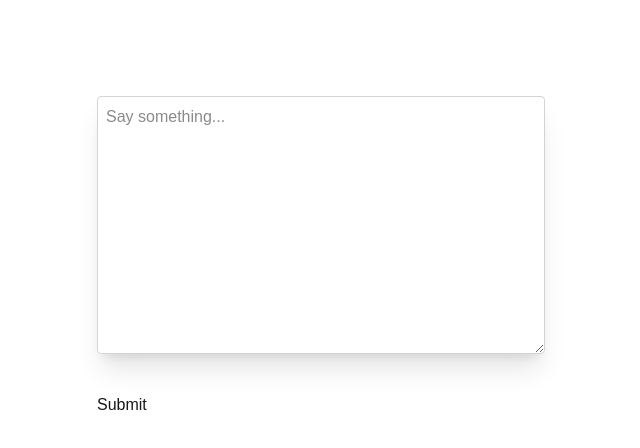
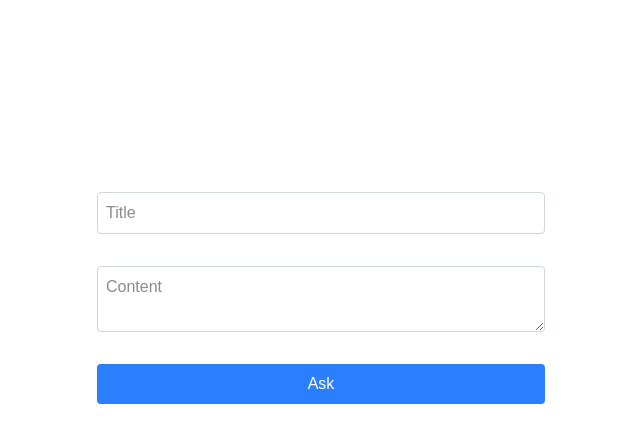
Before and after one commit to drewpereli/stack-overflow-bot, a Next.js app: page / in a window 1280 px wide. Shown: the top 448 px of the page, without its empty margins (319-959 px from the left). Built offline with nearby package versions, Linux system fonts and the light colour scheme.

Commit message:
Organize into components

```diff
--- /dev/null
+++ b/src/app/Answer.tsx
@@ -0,0 +1,75 @@
+'use client';
+
+import { useCompletion } from '@ai-sdk/react';
+import { RESPONSE_TYPES, ResponseType } from './api/completion/route';
+import { useEffect, useMemo, useState } from 'react';
+import { shuffle, randomInt } from 'es-toolkit';
+
+export default function Answer({title, content}: {title: string; content: string}) {
+  const responseTypes = useMemo(() => {
+    const responseCount = randomInt(2, 5);
+    return shuffle(RESPONSE_TYPES).slice(0, responseCount);
+  }, []);
+
+  const [currentResponseType, setCurrentResponseType] = useState<ResponseType>(responseTypes[0]);
+
+  const { completion, complete, isLoading } = useCompletion({
+    body: {
+      responseType: currentResponseType
+    },
+  });
+
+  const [status, setStatus] = useState<'initializing'|'ready'|'done'>('initializing');
+
+  const [responses, setResponses] = useState<{id: string; content: string}[]>([]);
+
+  useEffect(() => {
+    if (!isLoading && status === 'ready') {
+      complete(`${title}\n\n${content}`);
+
+      // Add a new response to the responses array with a unique ID
+      setResponses(prev => [...prev, { id: crypto.randomUUID(), content: '' }]);
+
+      const responseTypeIdx = responseTypes.indexOf(currentResponseType);
+
+      if (responseTypeIdx === responseTypes.length - 1) {
+        setStatus('done')
+      } else {
+        setCurrentResponseType(responseTypes[responseTypeIdx + 1]);
+      }
+    }
+  // eslint-disable-next-line react-hooks/exhaustive-deps
+  }, [isLoading, status]);
+
+  useEffect(() => {
+    setResponses(prev => {
+      const oldResponses = prev.slice(0, -1);
+      const newResponse = prev[prev.length - 1];
+
+      if (newResponse) {
+        return [...oldResponses, { ...newResponse, content: completion }];
+      }
+
+      return prev;
+    })
+  }, [completion]);
+
+  useEffect(() => {
+    setStatus('ready');
+  }, [])
+
+
+  return (
+    <div className="flex flex-col w-full max-w-md py-24 mx-auto stretch">
+      <h1>Answer</h1>
+
+      <div>
+        {title}
+      </div>
+
+      <div className='flex flex-col gap-8'>
+        {responses.map(message => <div key={message.id}>{message.content}</div>)}
+      </div>
+    </div>
+  );
+}
--- /dev/null
+++ b/src/app/Ask.tsx
@@ -0,0 +1,31 @@
+'use client';
+
+export default function Ask({title, content, setTitle, setContent, onSubmit}: {
+  title: string;
+  content: string;
+  setTitle: (title: string) => void;
+  setContent: (content: string) => void;
+  onSubmit: () => void;
+}) {
+  return (
+    <div className="flex flex-col w-full max-w-md py-24 mx-auto stretch">
+      <form className="flex flex-col gap-4" onSubmit={(e) => {e.preventDefault(); onSubmit()}}>
+        <input
+          type="text"
+          value={title}
+          onChange={(e) => setTitle(e.target.value)}
+          placeholder="Title"
+          className="mb-4 p-2 border border-gray-300 rounded"
+        />
+        <textarea
+          value={content}
+          onChange={(e) => setContent(e.target.value)}
+          placeholder="Content"
+          className="mb-4 p-2 border border-gray-300 rounded"
+        />
+        <button type="submit" className="p-2 bg-blue-500 text-white rounded">Ask</button>
+      </form>
+    </div>
+  );
+
+}
--- a/src/app/page.tsx
+++ b/src/app/page.tsx
@@ -1,77 +1,32 @@
 'use client';
 
-import { useCompletion } from '@ai-sdk/react';
-import { RESPONSE_TYPES, ResponseType } from './api/completion/route';
-import { useEffect, useMemo, useState } from 'react';
-import { shuffle, randomInt } from 'es-toolkit';
+import { useState } from 'react';
+import Ask from './Ask';
+import Answer from './Answer';
 
 export default function Chat() {
-  const responseTypes = useMemo(() => {
-    const responseCount = randomInt(2, 5);
-    return shuffle(RESPONSE_TYPES).slice(0, responseCount);
-  }, []);
+  const [title, setTitle] = useState('');
+  const [content, setContent] = useState('');
+  const [submitted, setSubmitted] = useState(false);
 
-  const [currentResponseType, setCurrentResponseType] = useState<ResponseType>(responseTypes[0]);
-
-  const { input, handleInputChange, completion, complete, isLoading } = useCompletion({
-    body: {
-      responseType: currentResponseType
-    },
-  });
-
-  const [submitted, setSubmitted] = useState(false);
-  const [done, setDone] = useState(false);
-
-  const [responses, setResponses] = useState<{id: string; content: string}[]>([]);
-
-  useEffect(() => {
-    if (submitted && !isLoading && !done) {
-      complete(input);
-
-      // Add a new response to the responses array with a unique ID
-      setResponses(prev => [...prev, { id: '' + Date.now(), content: '' }]);
-
-      const responseTypeIdx = responseTypes.indexOf(currentResponseType);
-
-      if (responseTypeIdx === responseTypes.length - 1) {
-        setDone(true)
-      } else {
-        setCurrentResponseType(responseTypes[responseTypeIdx + 1]);
-      }
-    }
-  }, [submitted, isLoading, done]);
-
-  useEffect(() => {
-    setResponses(prev => {
-      const oldResponses = prev.slice(0, -1);
-      const newResponse = prev[prev.length - 1];
-
-      if (newResponse) {
-        return [...oldResponses, { ...newResponse, content: completion }];
-      }
-
-      return prev;
-    })
-  }, [completion]);
-
-
-  return (
-    <div className="flex flex-col w-full max-w-md py-24 mx-auto stretch">
-      <form onSubmit={(e) => {e.preventDefault(); setSubmitted(true)}}>
-        <textarea
-          className="dark:bg-zinc-900 w-full max-w-md p-2 mb-8 border border-zinc-300 dark:border-zinc-800 rounded shadow-xl"
-          value={input}
-          placeholder="Say something..."
-          onChange={handleInputChange}
-          rows={10}
+  if (!submitted) {
+    return (
+      <div className="flex flex-col w-full max-w-md py-24 mx-auto stretch">
+        <Ask
+          title={title}
+          content={content}
+          setTitle={setTitle}
+          setContent={setContent}
+          onSubmit={() => setSubmitted(true)}
         />
-
-        <button>Submit</button>
-      </form>
-
-      <div>
-        {responses.map(message => <div key={message.id}>{message.content}</div>)}
       </div>
+    );
+  } else {
+    return <div className="flex flex-col w-full max-w-md py-24 mx-auto stretch">
+      <Answer
+        title={title}
+        content={content}
+      />
     </div>
-  );
+  }
 }
```
